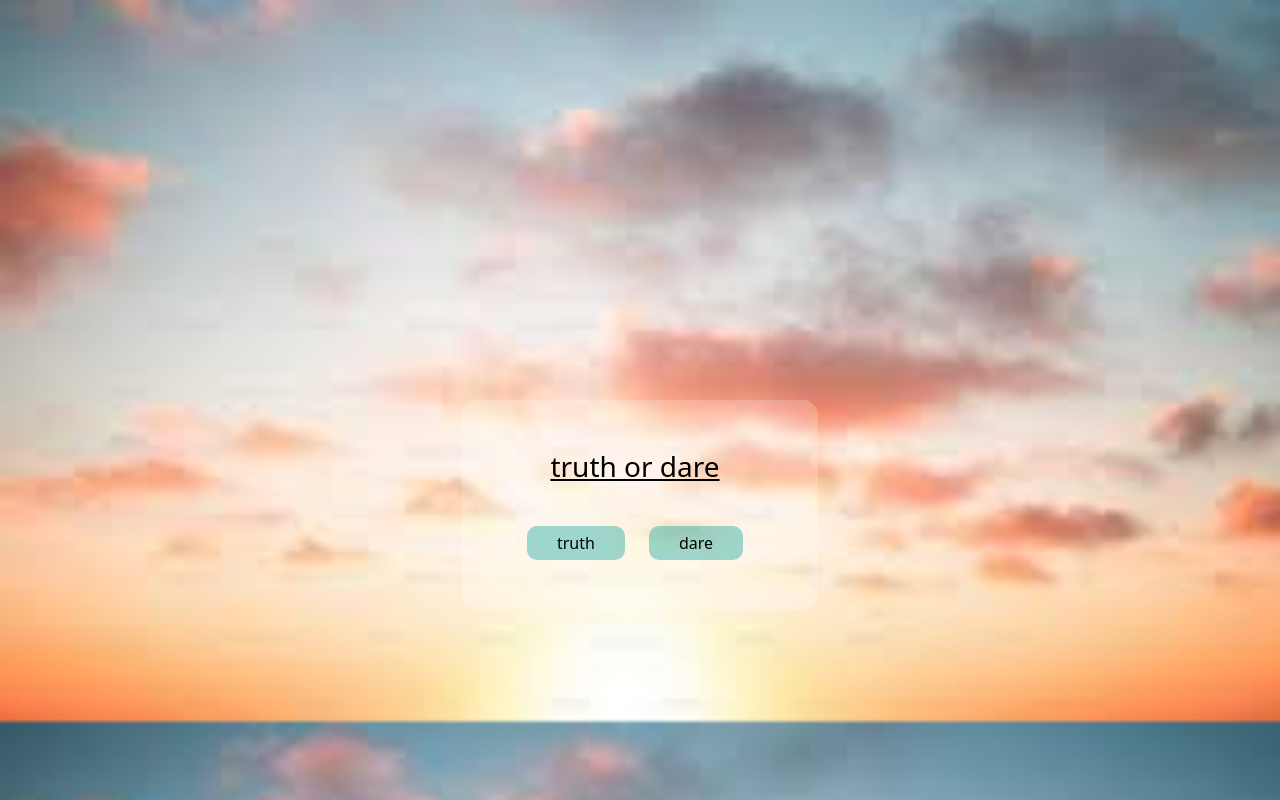
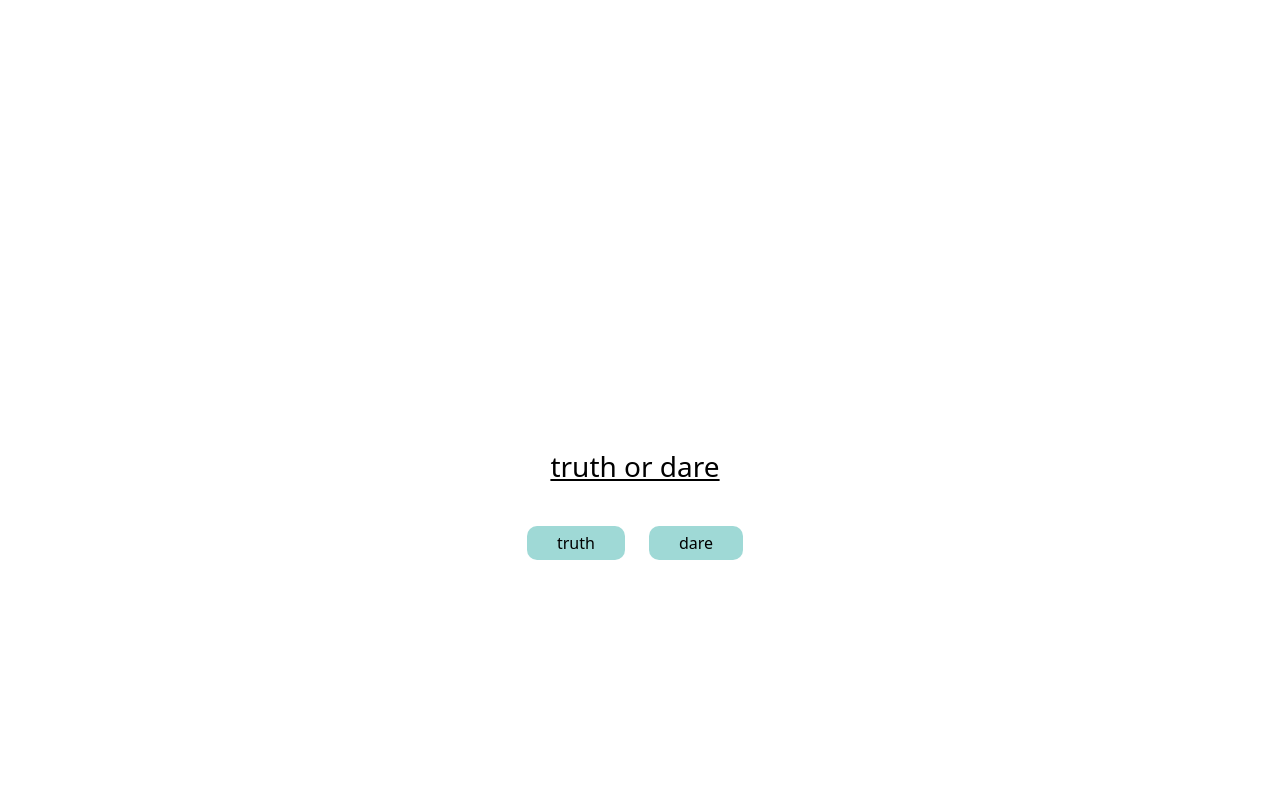
Before and after one commit to Dharaneesh8688/truthordare, a plain HTML site: page index.html in a window 1280 px wide. Drawn offline with nearby package versions, Linux system fonts and the light colour scheme.

Commit message:
Update style.css

```diff
--- a/style.css
+++ b/style.css
@@ -1,10 +1,4 @@
-body{
 
-    background-image: url(./img/download.jpeg);
-    background-size: cover;
-    background-position: center;
-
-}
 .div{
     background-color: rgb(255,255,2555,0.2);
     color: rgb(255,255,255);
```
